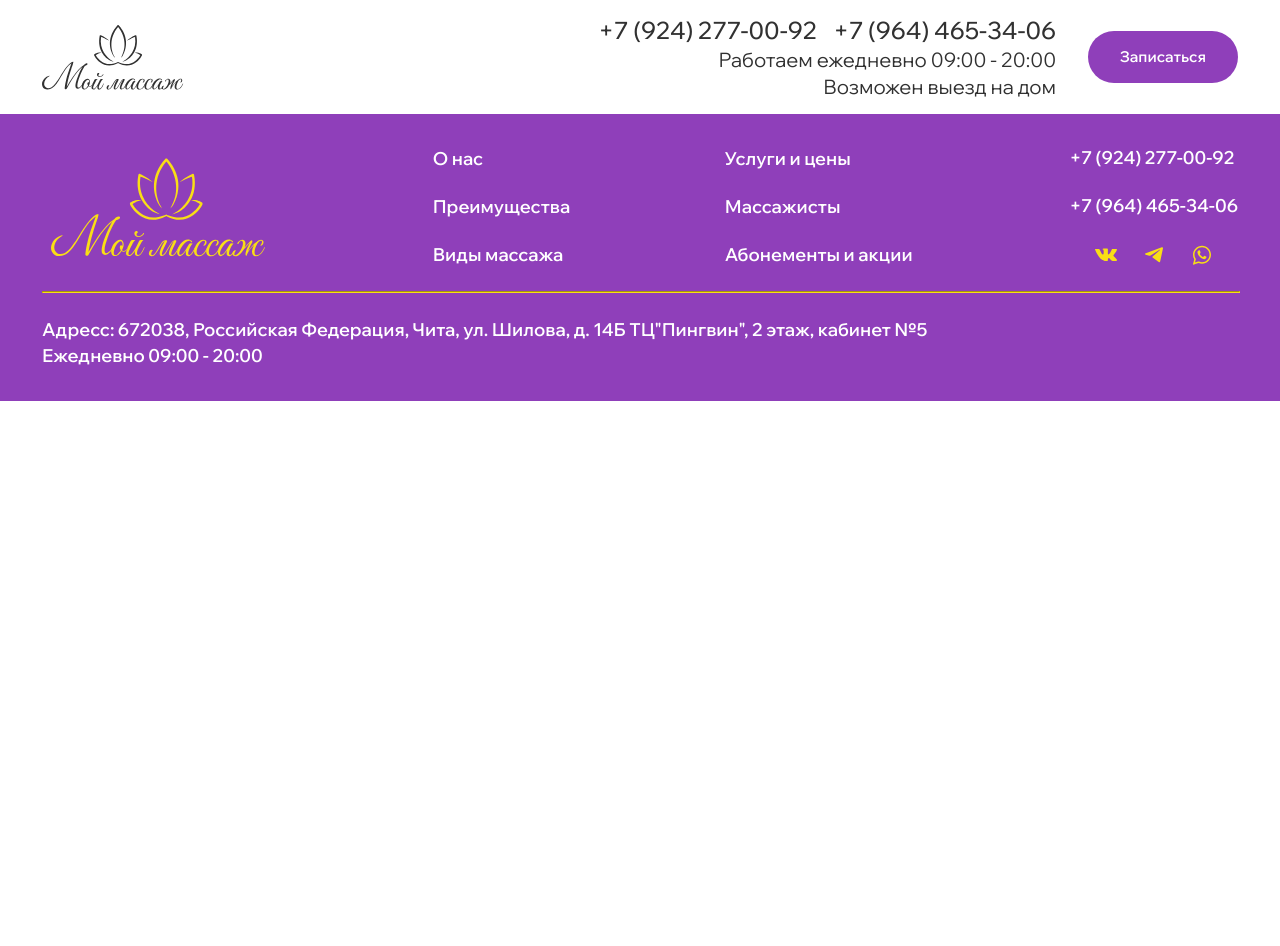
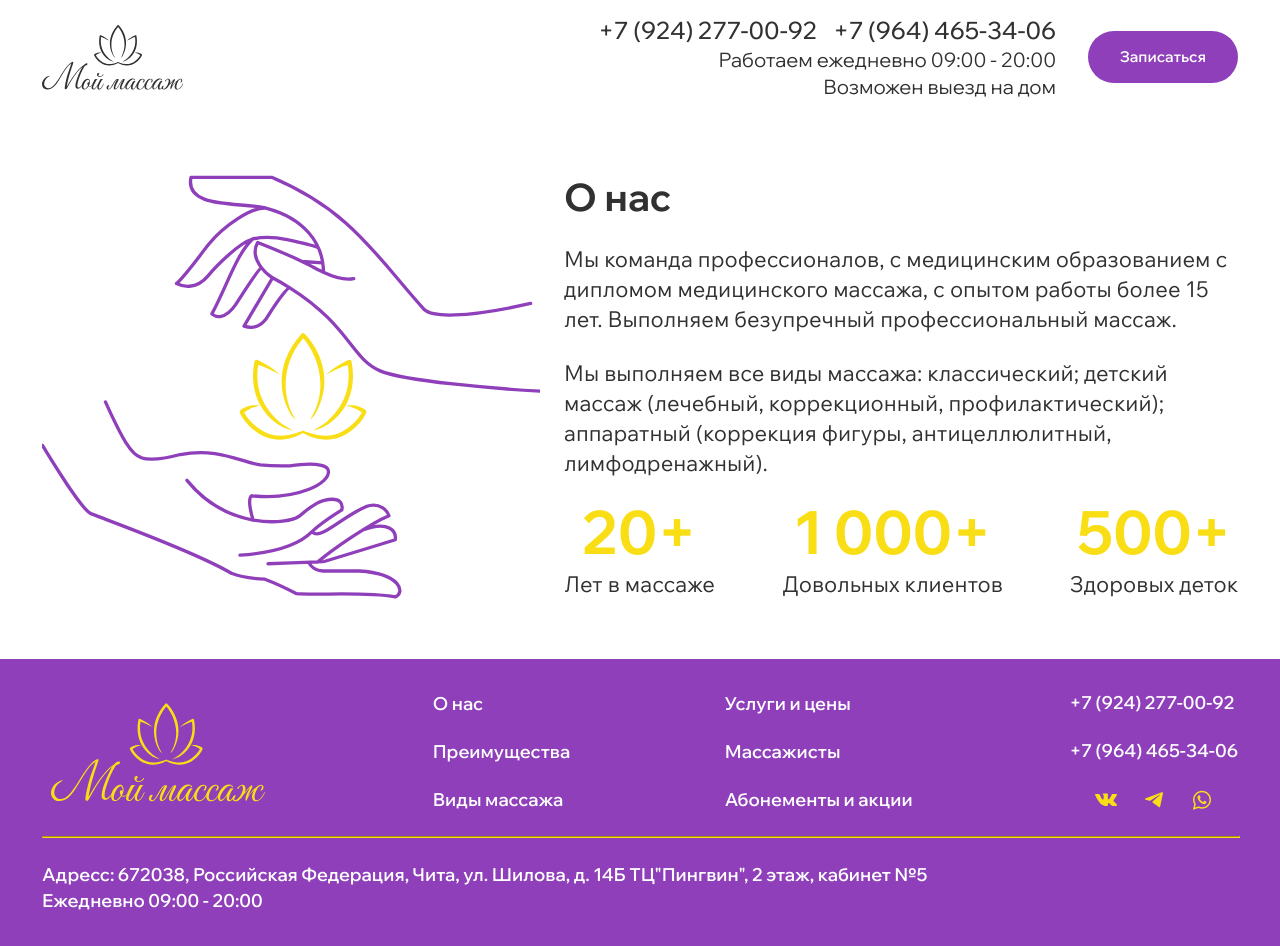
Before and after one commit to dmitriytsvetkov/massageLanding, a website built with Vite: page index.html in a window 1280 px wide. Before the commit the page ends 800 px from the top, so only its background shows below. Built offline with nearby package versions, Linux system fonts and the light colour scheme; files whose address does not match are found by name.

Commit message:
feat: Добавил секцию о нас

```diff
--- a/index.html
+++ b/index.html
@@ -77,7 +77,61 @@
         </header>
 
         <div class="main">
-            <section></section>
+            <section class="about-us">
+                <div class="about-us__container container">
+                    <div class="about-us__banner-wrapper">
+                        <div class="about-us__logo-wrapper">
+                            <img
+                                class="about-us__logo"
+                                src="./src/assets/img/about-us-logo.svg"
+                                alt="About Us Logo"
+                                width="329"
+                                height="279"
+                            />
+                        </div>
+                        <div class="about-us__text-wrapper">
+                            <h2 class="about-us__title">О нас</h2>
+                            <p class="about-us__text">
+                                Мы команда профессионалов, с медицинским образованием с дипломом медицинского массажа, с
+                                опытом работы более 15 лет. Выполняем безупречный профессиональный массаж.
+                            </p>
+                            <p class="about-us__text">
+                                Мы выполняем все виды массажа: классический; детский массаж (лечебный, коррекционный,
+                                профилактический); аппаратный (коррекция фигуры, антицеллюлитный, лимфодренажный).
+                            </p>
+                            <div class="about-us__features _desktop">
+                                <div class="about-us__feature">
+                                    <h3 class="about-us__feature-title">20+</h3>
+                                    <p class="about-us__feature-text">Лет в массаже</p>
+                                </div>
+                                <div class="about-us__feature">
+                                    <h3 class="about-us__feature-title">1 000+</h3>
+                                    <p class="about-us__feature-text">Довольных клиентов</p>
+                                </div>
+                                <div class="about-us__feature">
+                                    <h3 class="about-us__feature-title">500+</h3>
+                                    <p class="about-us__feature-text">Здоровых деток</p>
+                                </div>
+                            </div>
+                        </div>
+                    </div>
+
+                    <div class="about-us__features _mobile">
+                        <div class="about-us__feature">
+                            <h3 class="about-us__feature-title">20+</h3>
+                            <p class="about-us__feature-text">Лет в массаже</p>
+                        </div>
+                        <div class="about-us__feature">
+                            <h3 class="about-us__feature-title">1 000+</h3>
+                            <p class="about-us__feature-text">Довольных клиентов</p>
+                        </div>
+                        <div class="about-us__feature">
+                            <h3 class="about-us__feature-title">500+</h3>
+                            <p class="about-us__feature-text">Здоровых деток</p>
+                        </div>
+                    </div>
+                </div>
+            </section>
         </div>
 
         <footer class="footer">
--- a/src/styles/_global.scss
+++ b/src/styles/_global.scss
@@ -18,6 +18,12 @@ html {
 }
 
 body {
+    display: flex;
+    flex-direction: column;
+    justify-content: space-between;
+
+    height: 100%;
+
     color: var(--black-black);
 
     background-color: var(--grey-grey-100);
--- a/src/styles/_mixins.scss
+++ b/src/styles/_mixins.scss
@@ -1,5 +1,11 @@
 @mixin pre-tablet {
     @media (min-width: 667px) {
+        @content;
+    }
+}
+
+@mixin tablet {
+    @media (min-width: 768px) {
         @content;
     }
 }
@@ -45,3 +51,10 @@
     line-height: 26px;
     letter-spacing: 0%;
 }
+
+@mixin mob-title {
+    font-family: 'Wix Madefor Display', Arial, sans-serif;
+    font-size: 24px;
+    font-weight: 700;
+    line-height: 30px;
+}
--- a/src/styles/_vars.scss
+++ b/src/styles/_vars.scss
@@ -12,7 +12,7 @@
     --color-violet: #8f3fba;
     --color-yellow: #f9de15;
 
-    @include mixins.pre-tablet {
+    @include mixins.tablet {
         --container-offset: 32px;
     }
 
--- /dev/null
+++ b/src/styles/sections/_about-us.scss
@@ -0,0 +1,179 @@
+@use '@/styles/mixins';
+
+.about-us {
+    width: 100%;
+
+    &__container {
+        display: flex;
+        flex-direction: column;
+        gap: 24px;
+
+        padding-top: 60px;
+
+        @include mixins.tablet {
+            gap: 32px;
+
+            padding-bottom: 60px;
+        }
+    }
+
+    &__banner-wrapper {
+        display: flex;
+        flex-direction: column;
+        gap: 24px;
+
+        @include mixins.pre-tablet {
+            flex-direction: row;
+            flex-wrap: wrap;
+        }
+
+        @include mixins.tablet {
+            justify-content: center;
+        }
+    }
+
+    &__logo-wrapper {
+        display: flex;
+        justify-content: center;
+        align-items: center;
+
+        @include mixins.pre-tablet {
+            width: 100%;
+            max-width: 295px;
+        }
+
+        @include mixins.tablet {
+            max-width: 452px;
+        }
+
+        @include mixins.desktop-1200 {
+            max-width: 498px;
+        }
+    }
+
+    &__logo {
+        width: 100%;
+        height: 100%;
+    }
+
+    &__text-wrapper {
+        display: flex;
+        flex-direction: column;
+        align-items: center;
+        gap: 24px;
+
+        @include mixins.pre-tablet {
+            flex: 1;
+            align-items: flex-start;
+        }
+
+        @include mixins.tablet {
+            flex: unset;
+            align-items: center;
+
+            width: 100%;
+        }
+
+        @include mixins.desktop {
+            flex: 1;
+            align-items: flex-start;
+
+            width: auto;
+        }
+    }
+
+    &__title {
+        @include mixins.mob-title;
+
+        color: var(--text);
+
+        @include mixins.pre-tablet {
+            font-size: 25px;
+        }
+
+        @include mixins.tablet {
+            font-size: 38px;
+            line-height: 46px;
+        }
+    }
+
+    &__text {
+        @include mixins.text-mob;
+
+        color: var(--text);
+
+        @include mixins.tablet {
+            font-size: 22px;
+            line-height: 30px;
+        }
+    }
+
+    &__features {
+        display: flex;
+        flex-direction: column;
+        align-items: center;
+        gap: 16px;
+
+        @include mixins.pre-tablet {
+            flex-direction: row;
+            justify-content: space-between;
+        }
+    }
+
+    &__features._mobile {
+        display: flex;
+
+        @include mixins.desktop-1200 {
+            display: none;
+        }
+    }
+
+    &__features._desktop {
+        display: none;
+
+        @include mixins.desktop-1200 {
+            display: flex;
+
+            width: 100%;
+        }
+    }
+
+    &__feature {
+        display: flex;
+        flex-direction: column;
+        align-items: center;
+        gap: 11px;
+
+        @include mixins.pre-tablet {
+            gap: 7px;
+        }
+    }
+
+    &__feature-title {
+        font-size: 30px;
+        font-weight: 700;
+        line-height: 36px;
+        color: var(--color-yellow);
+
+        @include mixins.pre-tablet {
+            font-size: 40px;
+            line-height: 40px;
+        }
+
+        @include mixins.tablet {
+            font-size: 60px;
+            line-height: 60px;
+        }
+    }
+
+    &__feature-text {
+        @include mixins.text-mob;
+
+        color: var(--text);
+
+        @include mixins.tablet {
+            font-size: 22px;
+            line-height: 30px;
+        }
+    }
+}
--- a/src/styles/sections/_main.scss
+++ b/src/styles/sections/_main.scss
@@ -2,6 +2,4 @@
 
 .main {
     display: flex;
-
-    background-color: grey;
 }
--- a/src/styles/styles.scss
+++ b/src/styles/styles.scss
@@ -14,3 +14,4 @@
 @use './sections/header';
 @use './sections/footer';
 @use './sections/main';
+@use './sections/about-us';
```
Also changed, not shown: src/assets/img/about-us-logo.svg (added).
